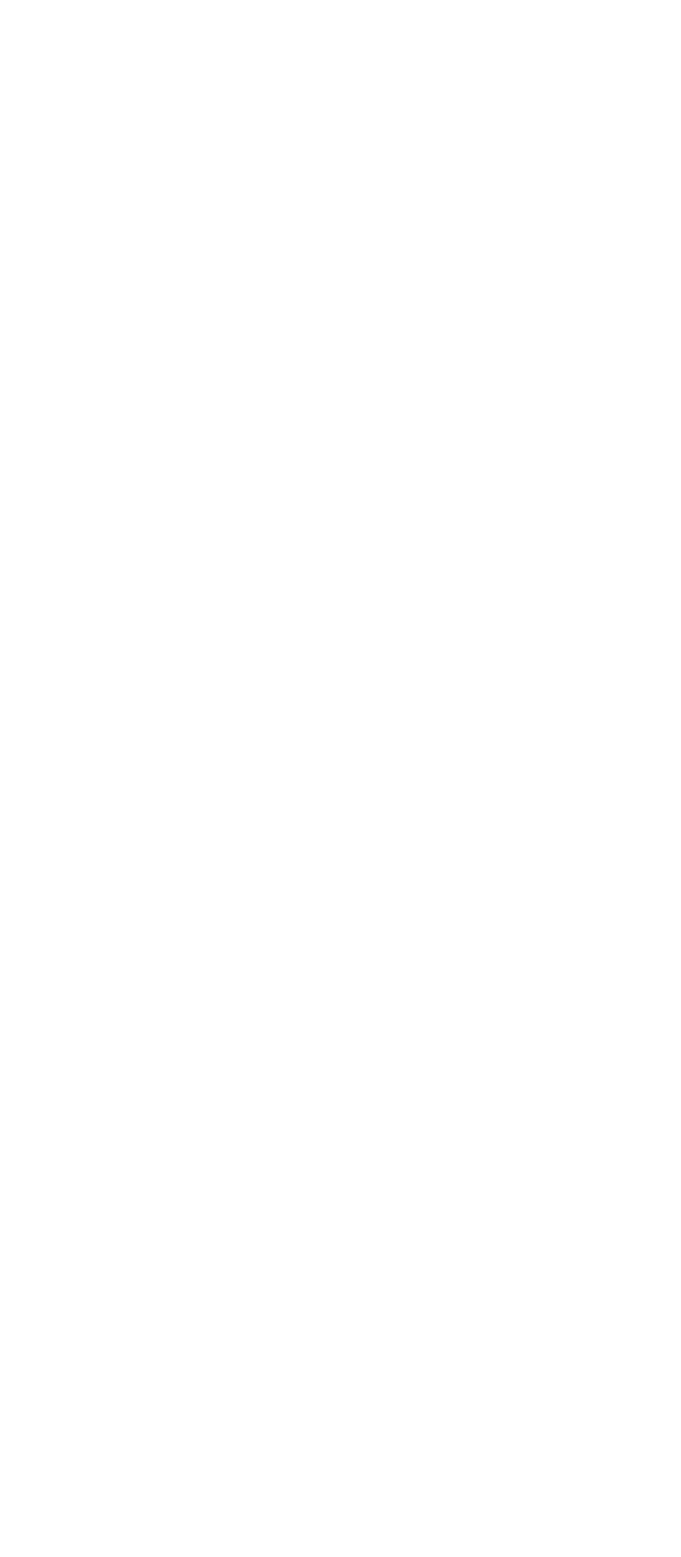
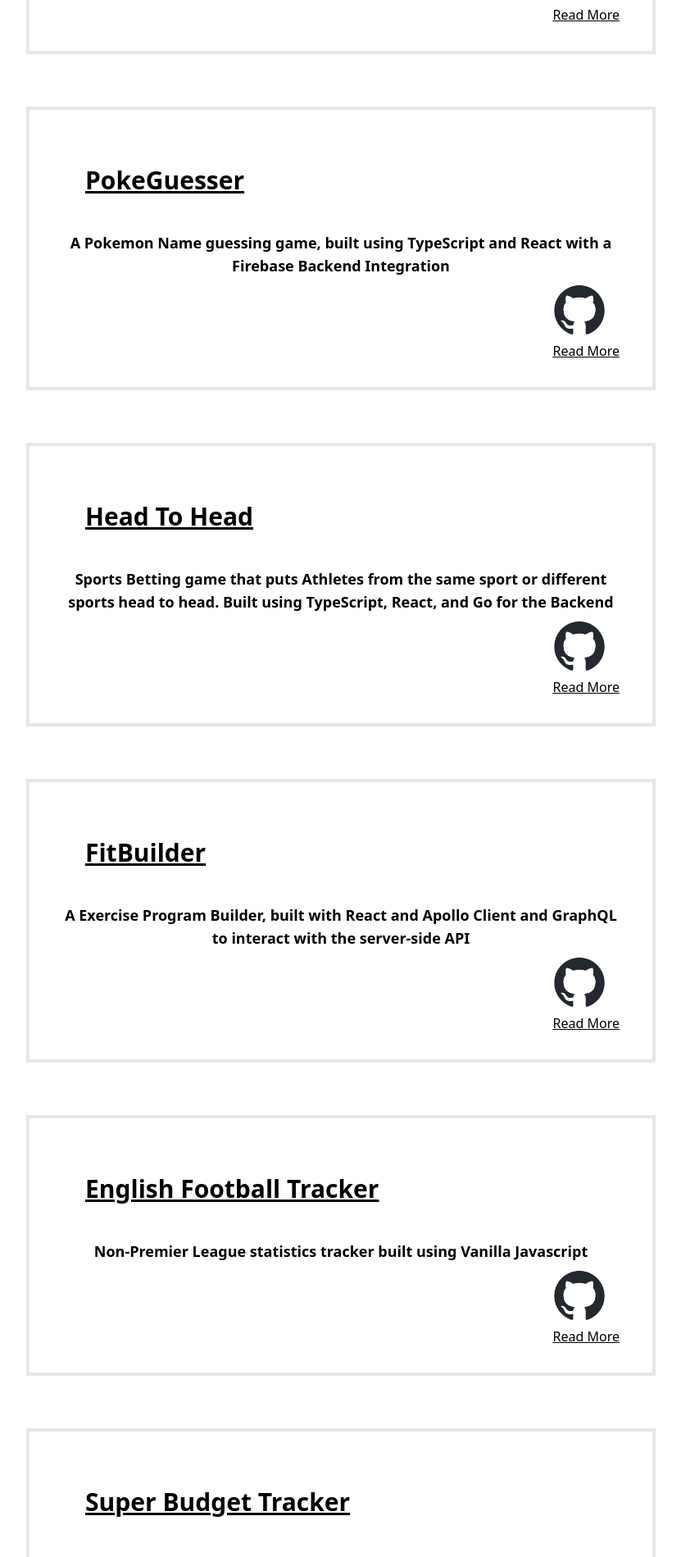
Before and after one commit to StunnaDawg/Portfolio, a React (Vite) app: page /projects/rehabplus in a window 1280 px wide. Before the commit this address had no page. Shown: the part 368-2267 px from the top of the page at 82% size, without its empty margins (224-1055 px from the left). Before the commit the page ends 800 px from the top, so only its background shows below. Built offline with nearby package versions, Linux system fonts and the light colour scheme.

Commit message:
made seperate pages for projects

```diff
--- /dev/null
+++ b/src/components/ProjectInfo.jsx
@@ -0,0 +1,3 @@
+const ProjectInfo = () => {}
+
+export default ProjectInfo
--- a/src/pages/PortfolioPage.jsx
+++ b/src/pages/PortfolioPage.jsx
@@ -9,36 +9,42 @@ export const PortfolioPage = () => {
             title="Rehab Plus"
             description="Rehab Plus is a post-surgical/injury recovery application. Built with React Native/ TypeScript, React Navigation, and Firebase Backend Integration"
             githubLink="https://github.com/StunnaDawg/RehabPlus"
+            readLink={"rehabplus"}
           />
 
           <PortfolioCard
             title="PokeGuesser"
             description="A Pokemon Name guessing game, built using TypeScript and React with a Firebase Backend Integration"
             githubLink="https://github.com/StunnaDawg/PokeGuesser"
+            readLink={"pokeguesser"}
           />
 
           <PortfolioCard
             title="Head To Head"
             description="Sports Betting game that puts Athletes from the same sport or different sports head to head. Built using TypeScript, React, and Go for the Backend"
             githubLink="https://github.com/StunnaDawg/Head-To-Head"
+            readLink={"head-to-head"}
           />
 
           <PortfolioCard
             title="FitBuilder"
             description="A Exercise Program Builder, built with React and Apollo Client and GraphQL to interact with the server-side API"
             githubLink="https://github.com/Pilotguide9897/FitBuilder"
+            readLink={"fit-builder"}
           />
 
           <PortfolioCard
             title="English Football Tracker"
             description="Non-Premier League statistics tracker built using Vanilla Javascript"
             githubLink="https://github.com/roseandlily33/englishFootballTracker32"
+            readLink={"football-tracker"}
           />
 
           <PortfolioCard
             title="Super Budget Tracker"
             description="A Budget Tracker built using NodeJS and HandleBars"
             githubLink="https://github.com/Valerigionetnoel/Budget-tracker"
+            readLink={"super-budget-tracker"}
           />
         </div>
       </div>
--- a/src/pages/PortfolioView.jsx
+++ /dev/null
@@ -1,7 +0,0 @@
-export const PortfolioView = () => {
-  return (
-    <>
-      <div>Portfolio View</div>
-    </>
-  )
-}
--- /dev/null
+++ b/src/pages/ProjectPages/FitBuilder.jsx
@@ -0,0 +1,9 @@
+const FitBuilder = () => {
+  return (
+    <>
+      <div>FitBuilder</div>
+    </>
+  )
+}
+
+export default FitBuilder
--- /dev/null
+++ b/src/pages/ProjectPages/FootballTracker.jsx
@@ -0,0 +1,9 @@
+const FootballTracker = () => {
+  return (
+    <>
+      <div>Football Tracker</div>
+    </>
+  )
+}
+
+export default FootballTracker
--- /dev/null
+++ b/src/pages/ProjectPages/HeadToHead.jsx
@@ -0,0 +1,9 @@
+const HeadToHead = () => {
+  return (
+    <>
+      <div>Head To Head</div>
+    </>
+  )
+}
+
+export default HeadToHead
--- /dev/null
+++ b/src/pages/ProjectPages/PokeGuesser.jsx
@@ -0,0 +1,9 @@
+const PokeGuesser = () => {
+  return (
+    <>
+      <div>PokeGuesser</div>
+    </>
+  )
+}
+
+export default PokeGuesser
--- /dev/null
+++ b/src/pages/ProjectPages/RehabPlus.jsx
@@ -0,0 +1,10 @@
+const RehabPlus = () => {
+  return (
+    <>
+      <div>Rehab Plus</div>
+      <div>Rennnder</div>
+    </>
+  )
+}
+
+export default RehabPlus
--- /dev/null
+++ b/src/pages/ProjectPages/SuperBudger.jsx
@@ -0,0 +1,9 @@
+const SuperBudgetTracker = () => {
+  return (
+    <>
+      <div>Super Budget Tracker</div>
+    </>
+  )
+}
+
+export default SuperBudgetTracker
```
Also changed, not shown: src/router.jsx (+12 -6 lines).
